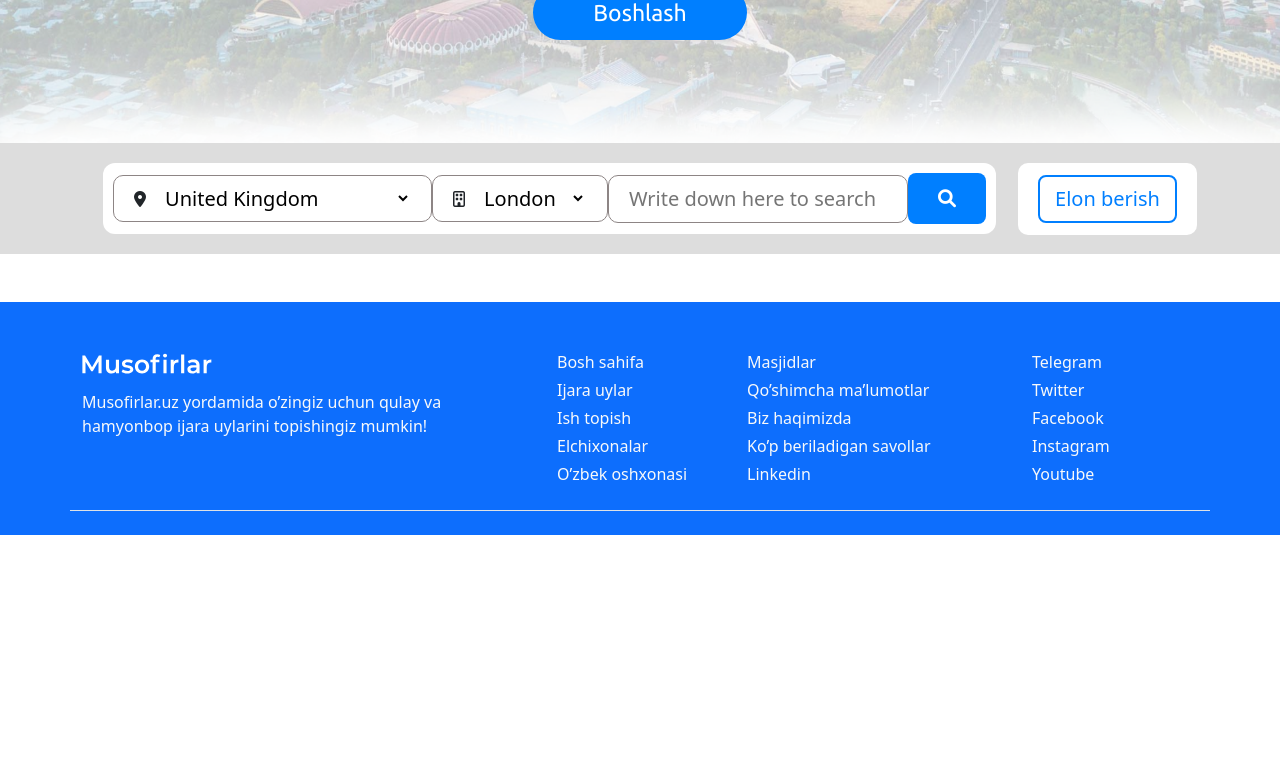
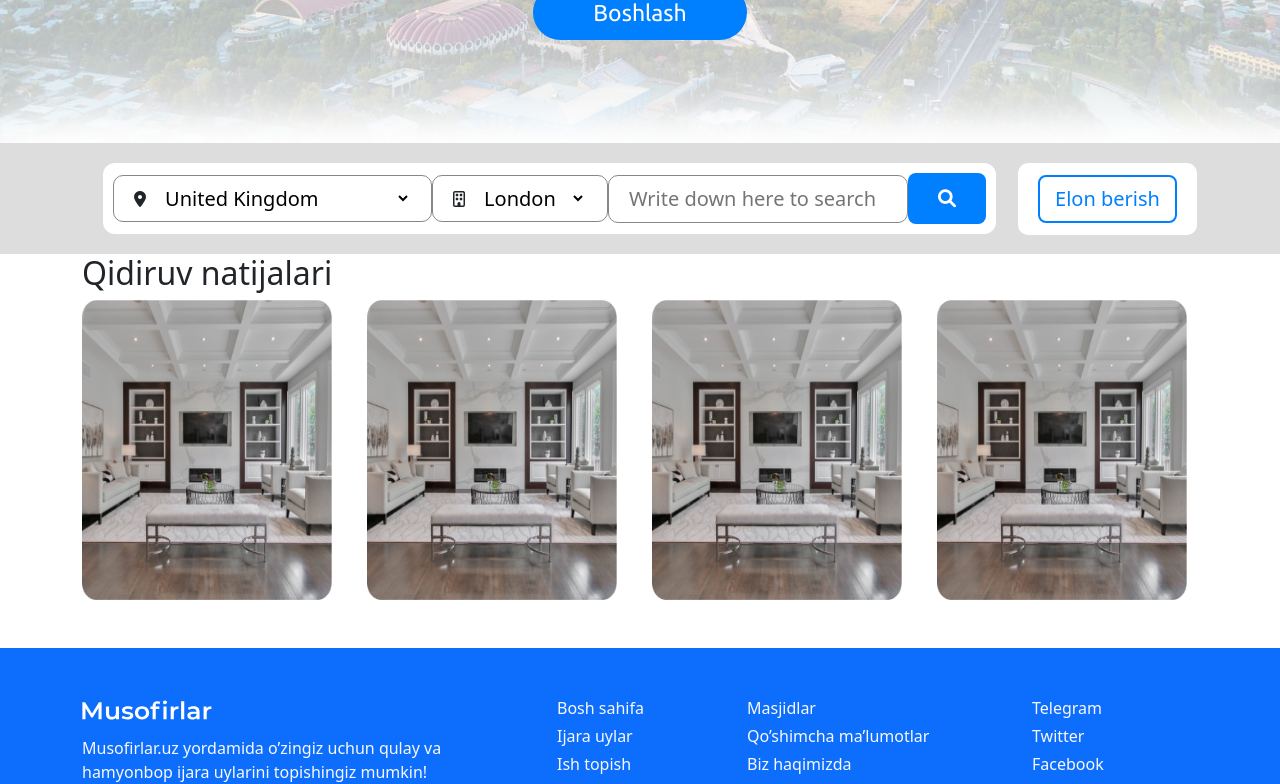
Before and after one commit to Milliy-Dasturchilar/musofirlar.frontend, a React (Create React App) app: page /flat in a window 1280 px wide. Shown: the part 505-1289 px from the top of the page. Before the commit the page ends 1040 px from the top, so only its background shows below. Built offline with nearby package versions, Linux system fonts and the light colour scheme.

Commit message:
added FlatRoomImages

```diff
--- /dev/null
+++ b/src/components/flatRoomImages/FlatRoomImages.js
@@ -0,0 +1,20 @@
+import React, { PureComponent } from "react";
+
+import FlatRoomImage from "./flatRoomImage/flatRoomImage";
+
+class FlatRoomImages extends PureComponent {
+    render() {
+        return (
+            <div className="container">
+                <h2 className="">Qidiruv natijalari</h2>
+                <div className="row">
+                    <FlatRoomImage />
+                    <FlatRoomImage />
+                    <FlatRoomImage />
+                    <FlatRoomImage />
+                </div>
+            </div>
+        );
+    }
+}
+export default FlatRoomImages;
--- /dev/null
+++ b/src/components/flatRoomImages/flatRoomImage/flatRoomImage.css
@@ -0,0 +1,12 @@
+*{
+    box-sizing: border-box;
+    margin: 0;
+    padding: 0;
+}
+.flat-room-image{
+    width: 250px;
+    height: 300px;
+}
+.name{
+    color: red;
+}
--- /dev/null
+++ b/src/components/flatRoomImages/flatRoomImage/flatRoomImage.js
@@ -0,0 +1,16 @@
+import React, { PureComponent } from "react";
+import "./flatRoomImage.css";
+import Photo from "./roomImage.png";
+
+class FlatRoomImage extends PureComponent {
+    render() {
+
+        return (
+            <div className="col-md-3">
+                <img src={ Photo } className="flat-room-image" />
+            </div>
+        );
+    }
+}
+
+export default FlatRoomImage;
--- a/src/pages/flat/Flat.js
+++ b/src/pages/flat/Flat.js
@@ -1,4 +1,5 @@
 import React from "react";
+import FlatRoomImages from "../../components/flatRoomImages/FlatRoomImages";
 import HeadHeader from '../../components/headerTemplate/HeaderTemplate'
 import InputLocation from "../../components/inputLocation/inputLocation";
 
@@ -8,7 +9,8 @@ class Flat extends React.PureComponent {
         return (
             <div>
             <HeadHeader strongText={"IJARA UYLAR"} />
-            <InputLocation/>
+                <InputLocation />
+                <FlatRoomImages/>
             </div>
         );
     }
```
Also changed, not shown: src/components/flatRoomImages/flatRoomImage/roomImage.png (added).
